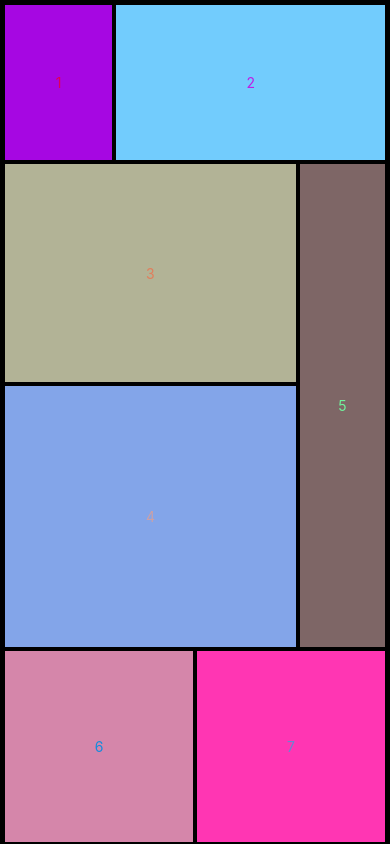
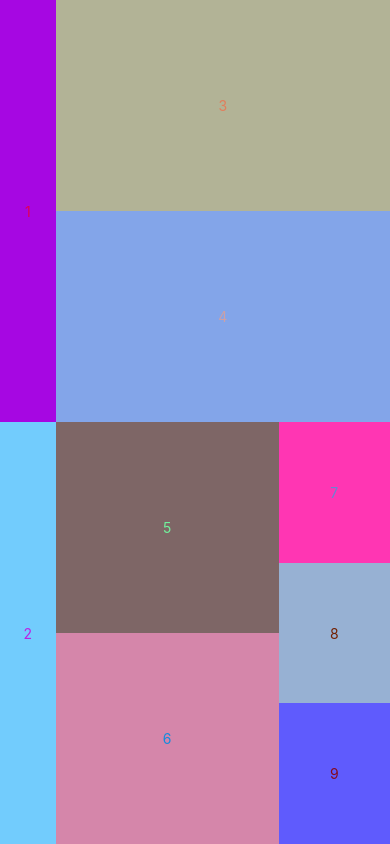
Before and after one commit to huyph14494/react-native24022020, a React Native app: screen / in a window 390 px wide. Built offline with nearby package versions, Linux system fonts and the light colour scheme.

Commit message:
bai tai 4

```diff
--- a/App.js
+++ b/App.js
@@ -12,40 +12,45 @@ import {StyleSheet, View, Text} from 'react-native';
 const App: () => React$Node = () => {
   return (
     <View style={styles.container}>
-      <View style={styles.group(1)}>
-        <View style={styles.group(1, 'row')}>
-          <View style={styles.group_text(1, 5, 5, 2.5, 2.5)}>
+      <View style={styles.group(1, 'column')}>
+        <View style={styles.group_text(1)}>
           <Text style={styles.textColor}>1</Text>
         </View>
-          <View style={styles.group_text(2.5, 5, 2.5, 5, 2.5)}>
+        <View style={styles.group_text(1)}>
           <Text style={styles.textColor}>2</Text>
         </View>
       </View>
-      </View>
 
-      <View style={styles.group(3, 'row')}>
-        <View style={styles.group(3.5, 'row')}>
+      <View style={styles.group(6, 'column')}>
         <View style={styles.group(1, 'column')}>
-            <View style={styles.group_text(1, 2.5, 5, 2.5, 2.5)}>
+          <View style={styles.group_text(1)}>
             <Text style={styles.textColor}>3</Text>
           </View>
-            <View style={styles.group_text(1.2, 2.5, 5, 2.5, 2.5)}>
+          <View style={styles.group_text(1)}>
             <Text style={styles.textColor}>4</Text>
           </View>
         </View>
+
+        <View style={styles.group(1, 'row')}>
+          <View style={styles.group(2, 'column')}>
+            <View style={styles.group_text(1)}>
+              <Text style={styles.textColor}>5</Text>
             </View>
-        <View style={styles.group_text(1, 2.5, 2.5, 5, 2.5)}>
-          <Text style={styles.textColor}>5</Text>
+            <View style={styles.group_text(1)}>
+              <Text style={styles.textColor}>6</Text>
             </View>
           </View>
 
-      <View style={styles.group(1.2)}>
-        <View style={styles.group(1, 'row')}>
-          <View style={styles.group_text(1, 2.5, 5, 2.5, 2.5)}>
-            <Text style={styles.textColor}>6</Text>
+          <View style={styles.group(1, 'column')}>
+            <View style={styles.group_text(1)}>
+              <Text style={styles.textColor}>7</Text>
             </View>
-          <View style={styles.group_text(1, 2.5, 2.5, 5, 2.5)}>
-            <Text style={styles.textColor}>7</Text>
+            <View style={styles.group_text(1)}>
+              <Text style={styles.textColor}>8</Text>
+            </View>
+            <View style={styles.group_text(1)}>
+              <Text style={styles.textColor}>9</Text>
+            </View>
           </View>
         </View>
       </View>
@@ -66,7 +71,7 @@ const getRandomColor = function() {
 const styles = StyleSheet.create({
   container: {
     flex: 1,
-    flexDirection: 'column',
+    flexDirection: 'row',
   },
   group(flexValue, flexDirection) {
     let obj = {flex: flexValue};
@@ -78,19 +83,8 @@ const styles = StyleSheet.create({
   get textColor() {
     return {color: getRandomColor()};
   },
-  group_text(
-    flexValue = 1,
-    borderTopWidth = 5,
-    borderLeftWidth = 5,
-    borderRightWidth = 5,
-    borderBottomWidth = 5,
-  ) {
+  group_text(flexValue = 1) {
     return {
-      borderColor: 'black',
-      borderTopWidth: borderTopWidth,
-      borderLeftWidth: borderLeftWidth,
-      borderRightWidth: borderRightWidth,
-      borderBottomWidth: borderBottomWidth,
       justifyContent: 'center',
       alignItems: 'center',
       flex: flexValue,
```
Lines whose indentation alone changed are shown as unchanged.
